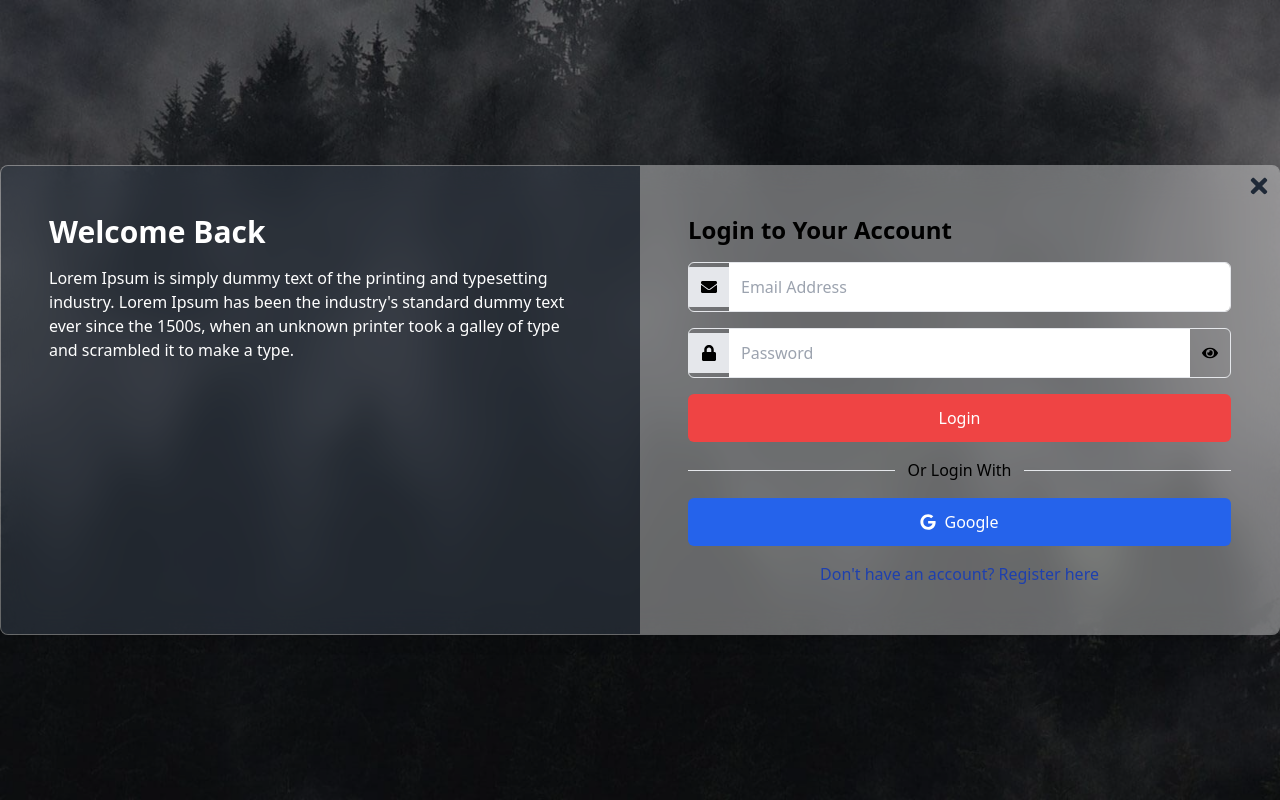
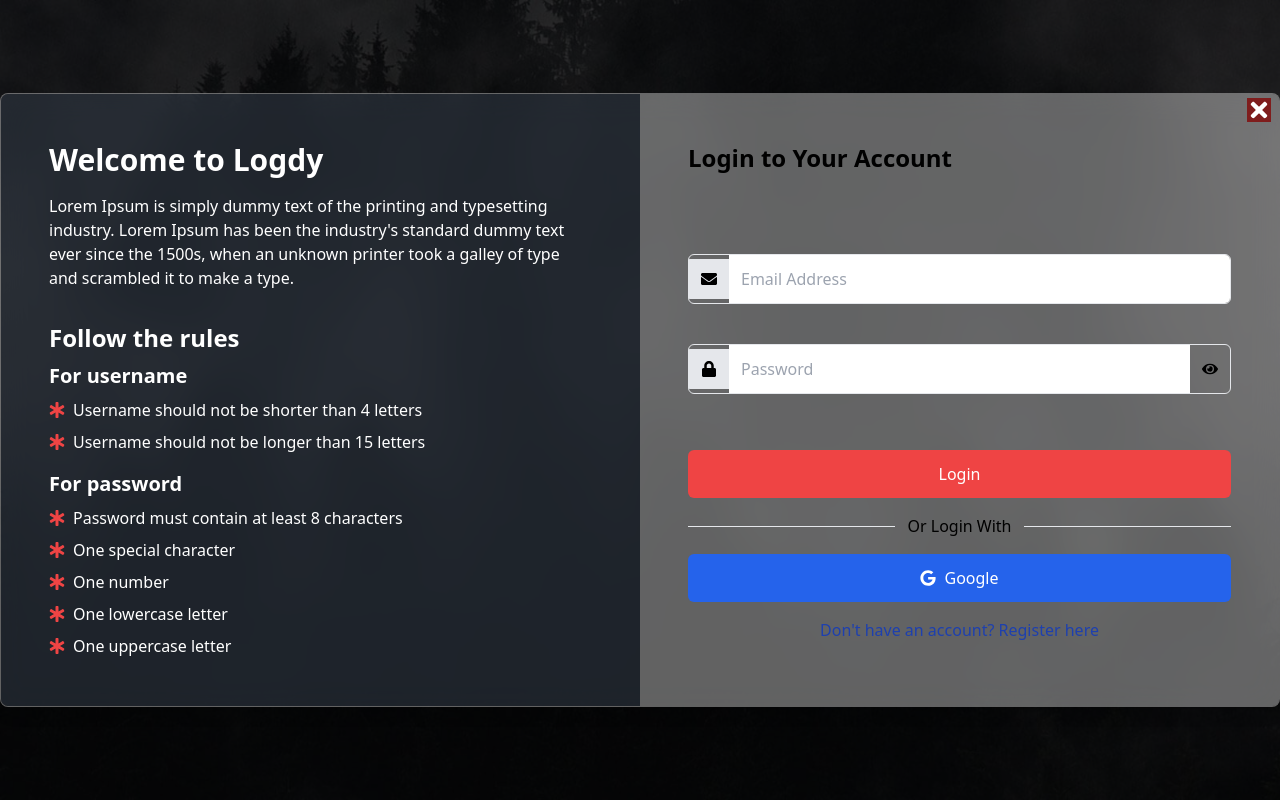
Before and after one commit to Abhijanbasyal/Front_end-client_side-Ecomerce, a React (Create React App) app: page /login in a window 1280 px wide. Built offline with nearby package versions, Linux system fonts and the light colour scheme; no server answers.

Commit message:
added google signin and signup

```diff
--- a/package.json
+++ b/package.json
@@ -8,6 +8,7 @@
     "@testing-library/react": "^13.4.0",
     "@testing-library/user-event": "^13.5.0",
     "axios": "^1.7.2",
+    "firebase": "^10.12.2",
     "formik": "^2.4.6",
     "framer-motion": "^11.2.12",
     "react": "^18.3.1",
--- a/src/App.js
+++ b/src/App.js
@@ -20,7 +20,7 @@ function App() {
 
         <Toaster />
         {shouldShowHeaderFooter && <Header />}
-        <main>
+        <main className='overflow-hidden'>
 
           <Outlet />
         </main>
--- a/src/components/Header.js
+++ b/src/components/Header.js
@@ -10,7 +10,7 @@ const Header = () => {
   const [cartItems, setCartItems] = useState(3); // Example initial value
 
   return (
-    <header className="w-full bg-primary bg-opacity-90 text-white p-4 shadow-md shadow-black">
+    <header className="w-full bg-primary bg-opacity-90 text-white p-4 shadow-md shadow-black " >
       <div className="container mx-auto flex items-center justify-between">
         {/* Logo */}
         <Link to={"/"}>
--- /dev/null
+++ b/src/components/SignupRules.js
@@ -0,0 +1,68 @@
+import React from 'react';
+import { FaStarOfLife } from "react-icons/fa6";
+import { motion } from "framer-motion";
+
+const SignupRules = () => {
+  return (
+    <motion.div
+      className="flex-1 p-6 md:p-12 bg-gray-800 bg-opacity-50 text-white"
+      initial={{ opacity: 0, x: -100 }}
+      animate={{ opacity: 1, x: 0 }}
+      transition={{ duration: 0.8 }}
+    >
+      <motion.h1
+        className="text-3xl font-bold mb-4"
+        initial={{ opacity: 0 }}
+        animate={{ opacity: 1 }}
+        transition={{ delay: 0.5, duration: 0.8 }}
+      >
+        Welcome to Logdy
+      </motion.h1>
+      <motion.p
+        className="mb-8"
+        initial={{ opacity: 0 }}
+        animate={{ opacity: 1 }}
+        transition={{ delay: 0.7, duration: 0.8 }}
+      >
+        Lorem Ipsum is simply dummy text of the printing and typesetting industry. Lorem Ipsum has been the industry's standard dummy text ever since the 1500s, when an unknown printer took a galley of type and scrambled it to make a type.
+      </motion.p>
+      <motion.h2
+        className="text-2xl font-semibold mb-2"
+        initial={{ opacity: 0 }}
+        animate={{ opacity: 1 }}
+        transition={{ delay: 0.9, duration: 0.8 }}
+      >
+        Follow the rules
+      </motion.h2>
+      <ul className="space-y-2">
+        <h3 className="text-xl font-semibold mb-2">For username</h3>
+        <motion.li className='flex items-center' initial={{ opacity: 0 }} animate={{ opacity: 1 }} transition={{ delay: 1.1, duration: 0.8 }}>
+          <FaStarOfLife className="mr-2 text-red-500" /><span>Username should not be shorter than 4 letters</span>
+        </motion.li>
+        <motion.li className='flex items-center' initial={{ opacity: 0 }} animate={{ opacity: 1 }} transition={{ delay: 1.3, duration: 0.8 }}>
+          <FaStarOfLife className="mr-2 text-red-500" /><span>Username should not be longer than 15 letters</span>
+        </motion.li>
+      </ul>
+      <ul className="space-y-2 mt-4">
+        <h3 className="text-xl font-semibold mb-2">For password</h3>
+        <motion.li className='flex items-center' initial={{ opacity: 0 }} animate={{ opacity: 1 }} transition={{ delay: 1.5, duration: 0.8 }}>
+          <FaStarOfLife className="mr-2 text-red-500" /><span>Password must contain at least 8 characters</span>
+        </motion.li>
+        <motion.li className='flex items-center' initial={{ opacity: 0 }} animate={{ opacity: 1 }} transition={{ delay: 1.7, duration: 0.8 }}>
+          <FaStarOfLife className="mr-2 text-red-500" /><span>One special character</span>
+        </motion.li>
+        <motion.li className='flex items-center' initial={{ opacity: 0 }} animate={{ opacity: 1 }} transition={{ delay: 1.9, duration: 0.8 }}>
+          <FaStarOfLife className="mr-2 text-red-500" /><span>One number</span>
+        </motion.li>
+        <motion.li className='flex items-center' initial={{ opacity: 0 }} animate={{ opacity: 1 }} transition={{ delay: 2.1, duration: 0.8 }}>
+          <FaStarOfLife className="mr-2 text-red-500" /><span>One lowercase letter</span>
+        </motion.li>
+        <motion.li className='flex items-center' initial={{ opacity: 0 }} animate={{ opacity: 1 }} transition={{ delay: 2.3, duration: 0.8 }}>
+          <FaStarOfLife className="mr-2 text-red-500" /><span>One uppercase letter</span>
+        </motion.li>
+      </ul>
+    </motion.div>
+  )
+}
+
+export default SignupRules;
--- a/src/pages/Login.js
+++ b/src/pages/Login.js
@@ -1,20 +1,37 @@
-
-import React, { useState , useContext} from 'react';
+import React, { useState } from 'react';
+import { Link, useNavigate } from 'react-router-dom';
+import axios from "axios";
+import { motion } from "framer-motion";
 import { Formik, Form, Field } from 'formik';
 import * as Yup from 'yup';
+import SignupRules from '../components/SignupRules';
+
+//importing icons
+import { FaEnvelope, FaLock, FaEye, FaEyeSlash, FaTimes } from 'react-icons/fa';
+import { IoMdAlert } from "react-icons/io";
+
+import APIEndPoints from '../common/APIEndPoints';
+
+//import bgimage for login page
 import Loginform from '../assets/form.jpg';
-import { FaEnvelope, FaLock, FaGoogle, FaEye, FaEyeSlash, FaTimes } from 'react-icons/fa';
-import { Link, useNavigate } from 'react-router-dom';
-import { toast } from 'react-hot-toast';
-import APIEndPoints from '../common/APIEndPoints';
-import axios from "axios";
 
+//importing slice and redux
+import { useDispatch, useSelector } from 'react-redux';
+import {
+    signInStart,
+    signInSuccess,
+    signInFailure,
+} from '../redux/Users/userSlice';
+
+//importing google signin Component
+import GoogleSign from '../components/GoogleSign';
 
 
 const Login = () => {
     const [showPassword, setShowPassword] = useState(false);
     const navigate = useNavigate();
-
+    const { loading, error } = useSelector((state) => state.user);
+    const dispatch = useDispatch();
 
 
 
@@ -22,45 +39,29 @@ const Login = () => {
         setShowPassword(!showPassword);
     };
 
-
     const initialValues = {
         email: '',
         password: ''
     };
 
+
+
     const onSubmit = async (values, { setSubmitting }) => {
         try {
-            const response = await axios.post(APIEndPoints.login.url, {
-                email: values.email,
-                password: values.password
-            });
-
-            const dataResponse = response.data;
-
-            console.log(dataResponse);
-            localStorage.setItem("token", dataResponse.data.token);
-
-
-
-            toast.success(dataResponse.message);
-            navigate("/");
-
-
-
+            dispatch(signInStart());
+            const { data } = await axios.post(APIEndPoints.sign_in.url, values);
+            if (data.success === false) {
+                dispatch(signInFailure(data.message));
+                return;
+            }
+            dispatch(signInSuccess(data));
+            navigate('/');
         } catch (error) {
-            if (error.response && error.response.data && error.response.data.message) {
-                toast.error(error.response.data.message);
-                console.log(error.response.data.message)
-            } else {
-                toast.error("An error occurred. Please try again.");
-            }
-        }finally{
+            dispatch(signInFailure(error.response?.data?.message || error.message));
+        } finally {
             setSubmitting(false);
-
         }
     };
-
-
 
 
 
@@ -77,28 +78,22 @@ const Login = () => {
                 <img src={Loginform} alt='login' className='object-cover w-full h-full' />
             </div>
             {/* Overlay to darken the background image */}
-            <div className="absolute w-full h-full bg-black opacity-50"></div>
+            <div className="absolute w-full h-full bg-black opacity-80"></div>
             {/* Content */}
             <div className="relative z-10 flex flex-col md:flex-row bg-white rounded-lg shadow-lg overflow-hidden bg-opacity-10 backdrop-filter backdrop-blur-lg border border-white border-opacity-30">
-                <div className="flex-1 p-6 md:p-12 bg-gray-800 bg-opacity-50 text-white">
-                    <h1 className="text-3xl font-bold mb-4">Welcome Back</h1>
-                    <p className="mb-8">
-                        Lorem Ipsum is simply dummy text of the printing and typesetting industry. Lorem Ipsum has been the industry's standard dummy text ever since the 1500s, when an unknown printer took a galley of type and scrambled it to make a type.
-                    </p>
-                </div>
+                <SignupRules />
                 <div className="flex-1 p-6 md:p-12 bg-white bg-opacity-30 text-black relative">
-                    <h2 className="text-2xl font-bold mb-4">Login to Your Account</h2>
+                    <h2 className="text-2xl font-bold mb-6">Login to Your Account</h2>
                     <Formik
-                         initialValues={initialValues}
+                        initialValues={initialValues}
                         validationSchema={validationSchema}
                         onSubmit={onSubmit}
                         validateOnBlur={false}
                         validateOnChange={false}
                     >
-
-                        {({ errors, touched, validateForm }) => (
-                            <Form>
-                                <div className="mb-4 flex items-center border rounded-md overflow-hidden">
+                        {({ isSubmitting, errors, touched }) => (
+                            <Form className='mt-20'>
+                                <div className="mt-10 mb-4 flex items-center border rounded-md overflow-hidden">
                                     <span className="p-3 bg-gray-200"><FaEnvelope /></span>
                                     <Field
                                         type="email"
@@ -107,9 +102,25 @@ const Login = () => {
                                         className="w-full p-3 focus:outline-none"
                                         required
                                     />
+                                    {errors.email && touched.email ? (
+                                        <motion.div
+                                            className="absolute bg-white/90 ml-10 rounded font-bold text-center px-2 mt-16 flex items-center space-x-2"
+                                            initial={{ opacity: 0, y: -10 }}
+                                            animate={{ opacity: 1, y: 0 }}
+                                            transition={{ duration: 0.3 }}
+                                        >
+                                            <div className='text-red-500'>
+                                                <IoMdAlert />
+                                            </div>
+                                            <div className='text-red-600'>
+                                                {errors.email}
+                                            </div>
+                                        </motion.div>
+                                    ) : null}
+
                                 </div>
 
-                                <div className="mb-4 flex items-center border rounded-md overflow-hidden">
+                                <div className=" mt-10 mb-4 flex items-center border rounded-md overflow-hidden">
                                     <span className="p-3 bg-gray-200"><FaLock /></span>
                                     <Field
                                         type={showPassword ? "text" : "password"}
@@ -121,9 +132,12 @@ const Login = () => {
                                     <span className="p-3 cursor-pointer" onClick={togglePasswordVisibility}>
                                         {showPassword ? <FaEyeSlash /> : <FaEye />}
                                     </span>
+
                                 </div>
 
-                                <button type="submit" className="w-full p-3 bg-red-500 text-white rounded-md">Login</button>
+                                <button type="submit" disabled={loading || isSubmitting} className="mt-10 w-full p-3 bg-red-500 hover:bg-red-800 text-white rounded-md">
+                                    {loading || isSubmitting ? 'Loading...' : 'Login'}
+                                </button>
                             </Form>
                         )}
                     </Formik>
@@ -132,16 +146,15 @@ const Login = () => {
                         <span>Or Login With</span>
                         <span className="border-t flex-grow ml-3"></span>
                     </div>
-                    <div className="flex space-x-3">
-                        <button className="w-full p-3 bg-blue-600 text-white rounded-md flex items-center justify-center">
-                            <FaGoogle className="mr-2" /> Google
-                        </button>
-                    </div>
+                    <GoogleSign />
                     <div className="mt-4 text-center">
                         <Link to={'/signup'} className="text-blue-800">Don't have an account? Register here</Link>
                     </div>
-                    <Link to="/" className="absolute top-2 right-2 text-gray-800 hover:text-black">
-                        <FaTimes size={24} />
+                    <Link to="/" className="absolute top-1 right-2 text-white   hover:text-black">
+                        <div className='bg-red-900'>
+                            <FaTimes size={24} />
+
+                        </div>
                     </Link>
                 </div>
             </div>
--- a/src/pages/Signup.js
+++ b/src/pages/Signup.js
@@ -13,7 +13,7 @@ import APIEndPoints from '../common/APIEndPoints';
 import GoogleSign from '../components/GoogleSign';
 import { IoMdAlert } from "react-icons/io";
 import { motion } from "framer-motion";
-import { FaStarOfLife } from "react-icons/fa6";
+import SignupRules from '../components/SignupRules';
 
 const Signup = () => {
     const [showPassword, setShowPassword] = useState(false);
@@ -38,7 +38,7 @@ const Signup = () => {
             if (dataResponse.success === false) {
                 toast.error(dataResponse.message);
             } else {
-                toast.success(dataResponse);
+                toast.success(dataResponse.message);
                 navigate("/login");
             }
         } catch (error) {
@@ -80,29 +80,10 @@ const Signup = () => {
             <div className='absolute w-full h-full'>
                 <img src={Signupform} alt='form' className='object-cover w-full h-full' />
             </div>
-            <div className="absolute w-full h-full "></div>
+            <div className="absolute w-full h-full bg-black  opacity-80 "></div>
             <div className="relative z-10 flex flex-col md:flex-row bg-white rounded-lg shadow-lg overflow-hidden bg-opacity-10 backdrop-filter backdrop-blur-lg border border-white border-opacity-30">
-                <div className="flex-1 p-6 md:p-12 bg-gray-800 bg-opacity-50 text-white">
-                    <h1 className="text-3xl font-bold mb-4">Welcome to Logdy</h1>
-                    <p className="mb-8">
-                        Lorem Ipsum is simply dummy text of the printing and typesetting industry. Lorem Ipsum has been the industry's standard dummy text ever since the 1500s, when an unknown printer took a galley of type and scrambled it to make a type.
-                    </p>
-                    <h2>Follow the rules</h2>
-                    <ul>
-                        <h3>To create a username</h3>
-                        <li className='flex items-center'><FaStarOfLife /><span>username should not be shorter than 4 letter</span></li>
-                        <li className='flex items-center' ><FaStarOfLife /><span>username should not be longer than 15 letter</span></li>
-                    </ul>
-                    <ul>
-                        <h3>To create a password</h3>
-                        <li className='flex items-center'><FaStarOfLife /><span>Password must contain at least 8 characters</span></li>
-                        <li className='flex items-center'><FaStarOfLife /><span>One special character</span></li>
-                        <li className='flex items-center'><FaStarOfLife /><span>One number</span></li>
-                        <li className='flex items-center'><FaStarOfLife /><span>One lowercase</span></li>
-                        <li className='flex items-center'><FaStarOfLife /><span>One uppercase</span></li>
-                    </ul>
 
-                </div>
+                <SignupRules />
                 <div className="flex-1 p-6 md:p-12 bg-white bg-opacity-30 text-black">
                     <h2 className="text-2xl font-bold mb-4">Create An Account</h2>
                     <Formik
@@ -211,7 +192,7 @@ const Signup = () => {
                                         </motion.div>
                                     ) : null}
                                 </div>
-                                <button type="submit" disabled={isSubmitting} className="mt-5 w-full p-3 bg-red-500 text-white rounded-md">
+                                <button type="submit" disabled={isSubmitting} className="mt-5 hover:bg-red-800 w-full p-3 bg-red-500 text-white rounded-md">
                                     {isSubmitting ? 'Loading...' : 'Sign Up'}
                                 </button>
                             </Form>
@@ -226,8 +207,11 @@ const Signup = () => {
                     <div className="mt-4 text-center">
                         <Link to={"/login"} className="text-blue-800">Already a member? Login here</Link>
                     </div>
-                    <Link to="/" className="absolute top-2 right-2 text-gray-800 hover:text-black">
-                        <FaTimes size={24} />
+                    <Link to="/" className="absolute top-1 right-2 text-white   hover:text-black">
+                        <div className='bg-red-900'>
+                            <FaTimes size={24} />
+
+                        </div>
                     </Link>
                 </div>
             </div>
```
Also changed, not shown: src/components/GoogleSign.js (+22 -2 lines), src/firebase.js (added, +17 -0 lines), 2 other files (tests, documents, lock files or other folders).
